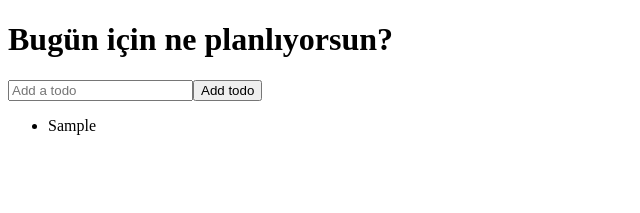
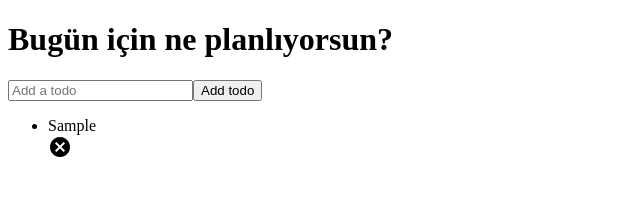
Before and after one commit to fatmadurak/react-todo-app, a React (Create React App) app: page / in a window 1280 px wide. Both pictures are taken after typing "Sample" into the empty fields and a click on the button "Add todo". Shown: the top 213 px of the page, without its empty margins (0-640 px from the left). Built offline with nearby package versions, Linux system fonts and the light colour scheme.

Commit message:
deleted todo

```diff
--- a/public/index.html
+++ b/public/index.html
@@ -24,7 +24,8 @@
       work correctly both with client-side routing and a non-root public URL.
       Learn how to configure a non-root public URL by running `npm run build`.
     -->
-    <title>React App</title>
+    <link href="https://fonts.googleapis.com/icon?family=Material+Icons" rel="stylesheet">
+    <title>Todo App</title>
   </head>
   <body>
     <noscript>You need to enable JavaScript to run this app.</noscript>
--- a/src/components/Todo.js
+++ b/src/components/Todo.js
@@ -0,0 +1,31 @@
+import React from 'react'
+
+
+
+const Todo = (props) => {
+  return (
+   <div>
+     <ul>
+    { props.todos.map((todo)=>
+
+     <li key={todo.id}>
+    <span>{todo.text}</span>
+    <div className='icons'>
+
+         <i  onClick={() => props.deleteTodo(todo.id)}className="material-icons" >cancel</i>
+
+
+       </div>
+     </li>
+
+    )
+
+    }
+
+   </ul>
+   </div>
+
+  )
+}
+
+export default Todo
--- a/src/components/TodoForm.js
+++ b/src/components/TodoForm.js
@@ -42,18 +42,6 @@ function TodoForm(props) {
     <button  className='todo-button'>
       Add todo
     </button>
-    <ul>
-        {  props.todos.map((todo)=>
-
-         <li >
-        <span>{todo.text}</span>
-         </li>
-
-        )
-
-        }
-
-       </ul>
 
     </form>
 
--- a/src/components/TodoList.js
+++ b/src/components/TodoList.js
@@ -15,13 +15,13 @@ setTodos(newTodos);
 
 }
 
-// const deleteTodo=id=>{
+ const deleteTodo=id=>{
 
 
-// const deleteTodos=[...todos].filter(todo=>todo.id!==id);
-// setTodos(deleteTodos);
+ const deleteTodos=[...todos].filter(todo=>todo.id!==id);
+ setTodos(deleteTodos);
 
-// }
+ }
 
 
 
@@ -29,7 +29,8 @@ setTodos(newTodos);
     <>
 
    <h1>Bugün için ne planlıyorsun?</h1>
-   <TodoForm addTodo={addTodo} todos={todos}/>
+   <TodoForm addTodo={addTodo}/>
+  <Todo  todos={todos} deleteTodo={deleteTodo} />
 
 
 
```
